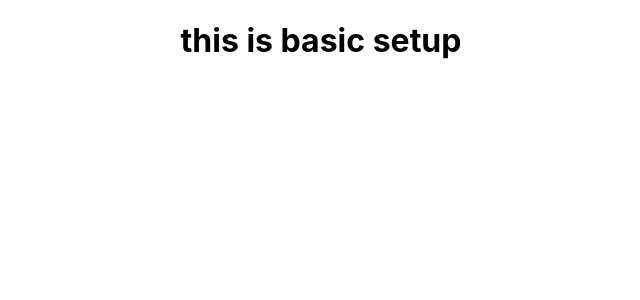
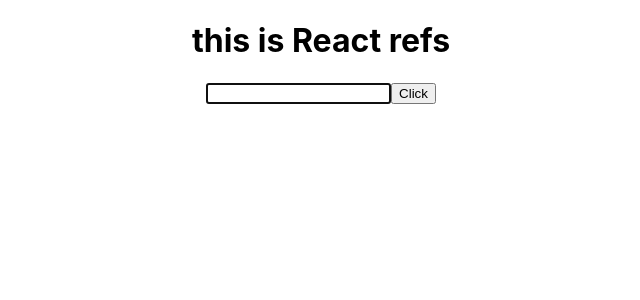
Before and after one commit to muralitharan805/react_warmup, a React (Create React App) app: page / in a window 1280 px wide. Shown: the top 300 px of the page, without its empty margins (319-959 px from the left). Built offline with nearby package versions, Linux system fonts and the light colour scheme.

Commit message:
Simple Refs

```diff
--- a/src/App.js
+++ b/src/App.js
@@ -1,9 +1,11 @@
 import './App.css';
+import RefsDemo from './RefsDemo';
 
 function App() {
   return (
     <div className="App">
-      <h1>this is basic setup</h1>
+      <h1>this is React refs</h1>
+      <RefsDemo></RefsDemo>
     </div>
   );
 }
--- /dev/null
+++ b/src/RefsDemo.js
@@ -0,0 +1,31 @@
+import React, { PureComponent } from 'react'
+import PropTypes from 'prop-types'
+
+export default class RefsDemo extends PureComponent {
+  static propTypes = {
+
+  }
+
+  constructor(props) {
+    super(props);
+
+    this.inputRef = React.createRef()
+  }
+
+  componentDidMount(){
+    this.inputRef.current.focus()
+    console.log(this.inputRef);
+  }
+  Clickhandle =()=>{
+    alert(this.inputRef.current.value)
+  }
+  render() {
+    return (
+      <div>
+        <input type='text'
+        ref={this.inputRef} ></input>
+        <button onClick={this.Clickhandle}>Click</button>
+      </div>
+    )
+  }
+}
```
